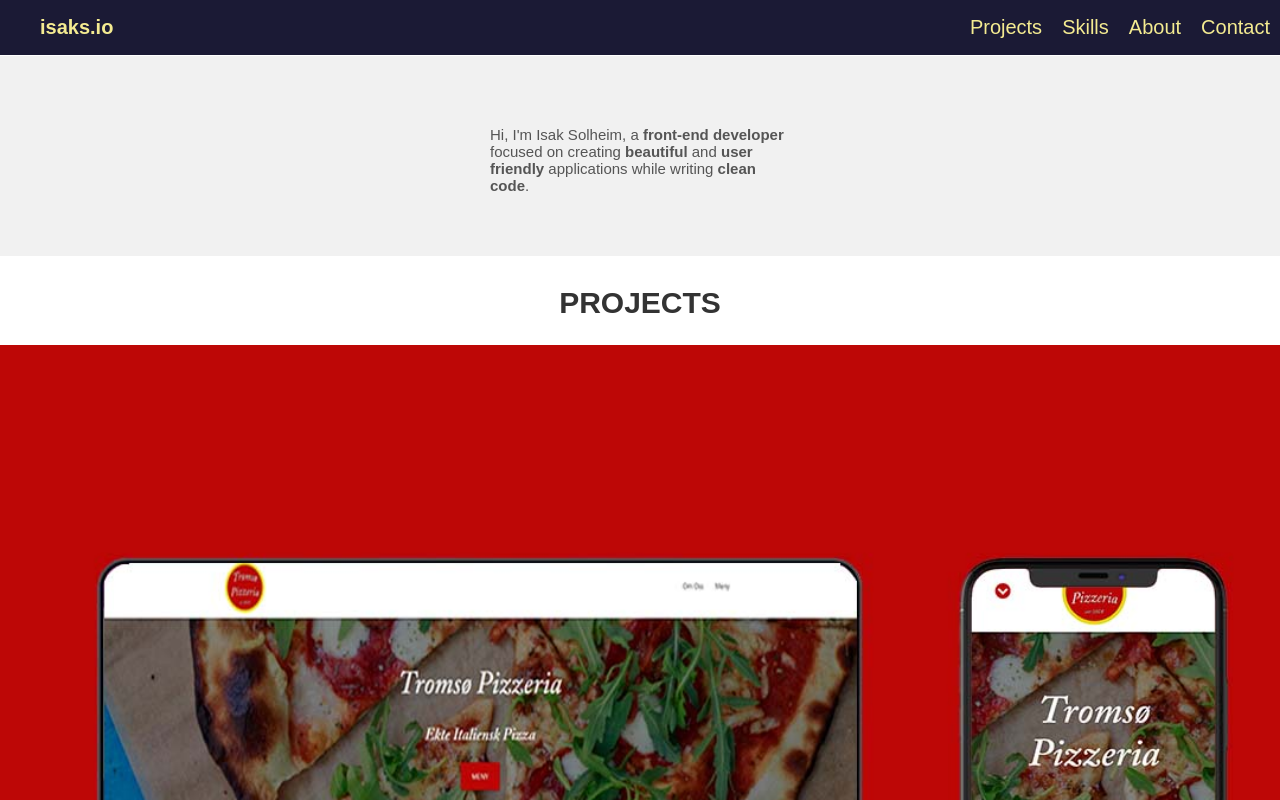
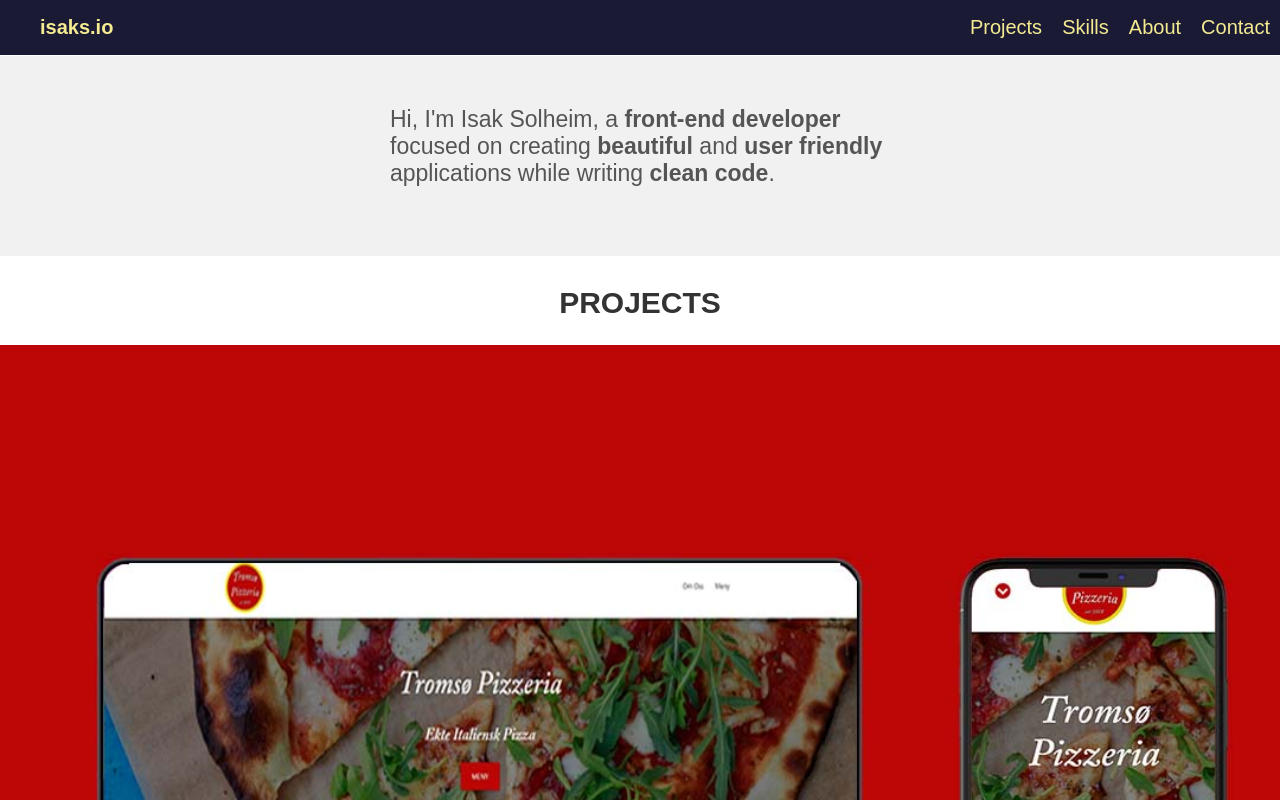
Before and after one commit to isaksolheim/isaks-portfolio, a React (Create React App) app: page / in a window 1280 px wide. Shown: the top 800 px of the page. Built offline with nearby package versions, Linux system fonts and the light colour scheme.

Commit message:
add desktop header

```diff
--- a/src/styles/header.scss
+++ b/src/styles/header.scss
@@ -2,11 +2,12 @@
   height: 200px;
   background-color: #f1f1f1;
   color: #555;
-  font-size: 15px;
+  font-size: 17px;
   p {
     margin-top: 0px;
     padding-top: 70px;
-    width: 300px;
+    width: 50%;
+    max-width: 500px;
     margin: 0 auto;
 
     b {
@@ -18,4 +19,12 @@
   top: 56px;
   width: 100%;
   z-index: -1;
+
+  @include desktop {
+    font-size: 23px;
+
+    p {
+      padding-top: 50px;
+    }
+  }
 }
```
